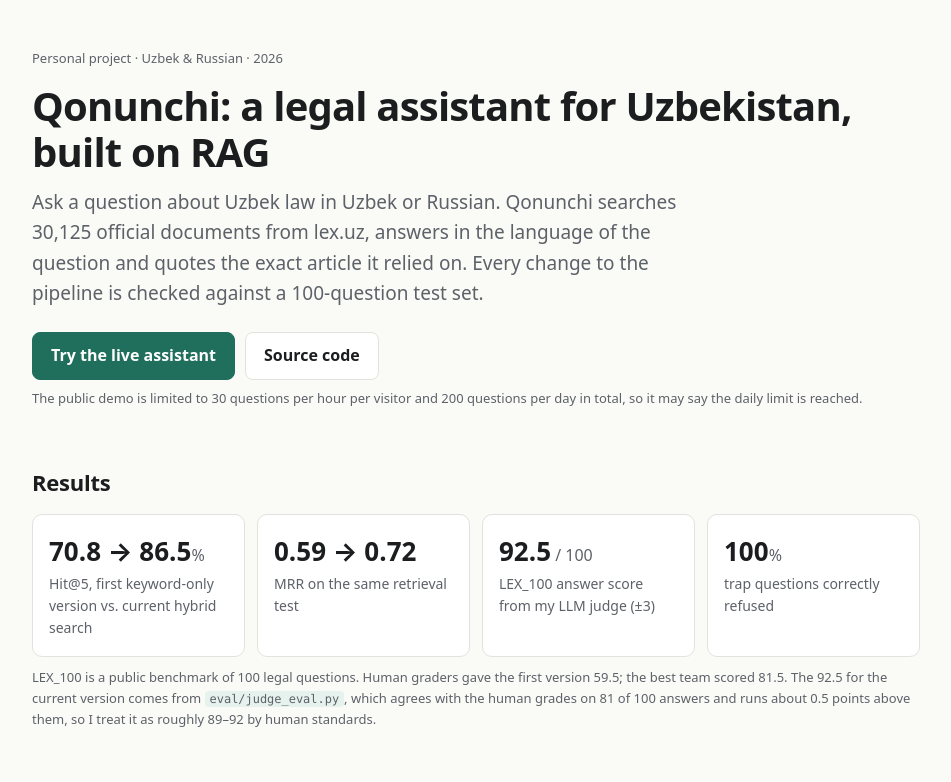
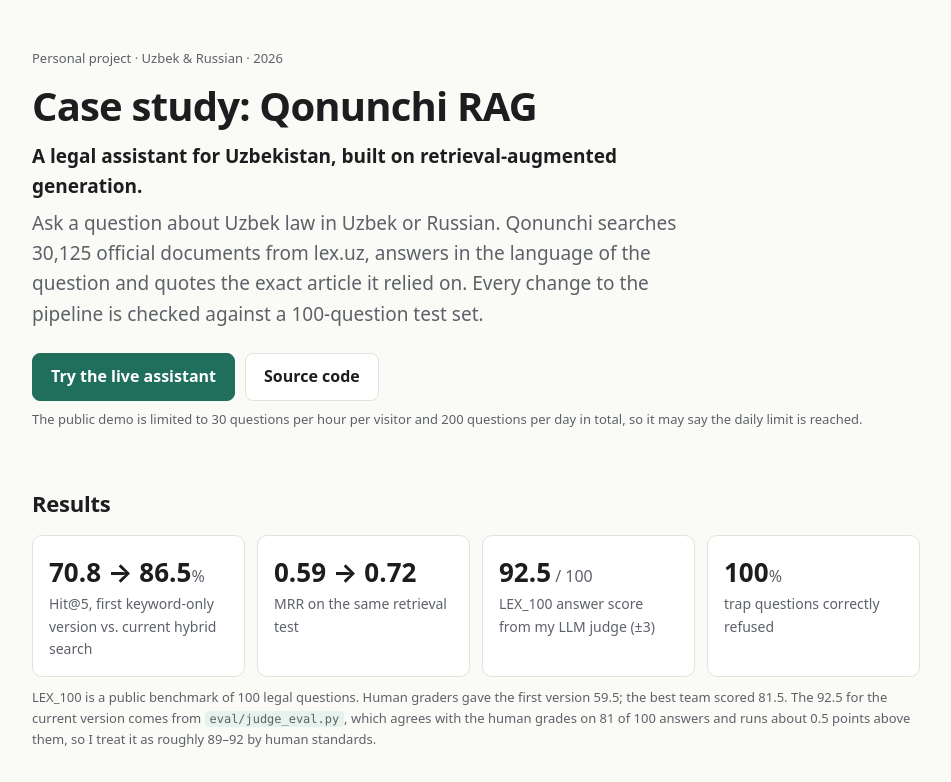
Before and after one commit to tyunta-21/qonunchi, a plain HTML site: page docs/index.html in a window 1280 px wide. Shown: the top 782 px of the page, without its empty margins (164-1115 px from the left). Drawn offline with Linux system fonts and the light colour scheme.

Commit message:
Страница проекта: заголовок Case study: Qonunchi RAG

```diff
--- a/docs/index.html
+++ b/docs/index.html
@@ -3,7 +3,7 @@
 <head>
 <meta charset="utf-8">
 <meta name="viewport" content="width=device-width, initial-scale=1">
-<title>Qonunchi — legal RAG for Uzbekistan</title>
+<title>Case study: Qonunchi RAG</title>
 <meta name="description" content="Retrieval-augmented assistant over 30,125 laws of Uzbekistan, in Uzbek and Russian, with article-level citations and its own evaluation harness.">
 <style>
 :root{--bg:#fafaf7;--fg:#1c1d1f;--muted:#5d6168;--line:#e3e2dc;--card:#fff;--accent:#1f6f5c;--accent-bg:#e6f2ee;--warn:#8a5a00;--warn-bg:#fdf3e1}
@@ -49,7 +49,8 @@ a{color:var(--accent)}
 <body>
 <main>
 <p class="note">Personal project · Uzbek & Russian · 2026</p>
-<h1>Qonunchi: a legal assistant for Uzbekistan, built on RAG</h1>
+<h1>Case study: Qonunchi RAG</h1>
+<p class="lead" style="color:var(--fg);margin-bottom:6px"><b>A legal assistant for Uzbekistan, built on retrieval-augmented generation.</b></p>
 <p class="lead">Ask a question about Uzbek law in Uzbek or Russian. Qonunchi searches 30,125 official documents from lex.uz, answers in the language of the question and quotes the exact article it relied on. Every change to the pipeline is checked against a 100-question test set.</p>
 <div class="btns">
   <a class="btn primary" href="https://3-27-43-72.sslip.io/uz/assistant">Try the live assistant</a>
```
